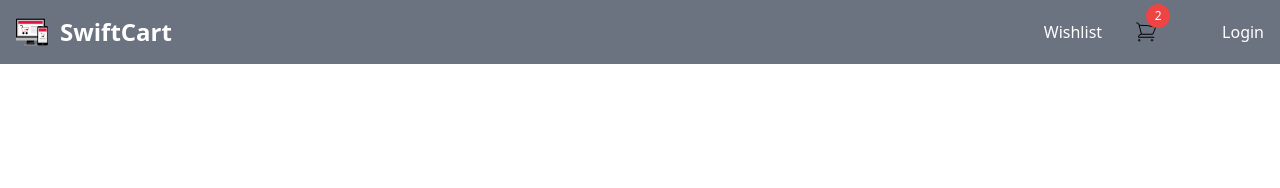
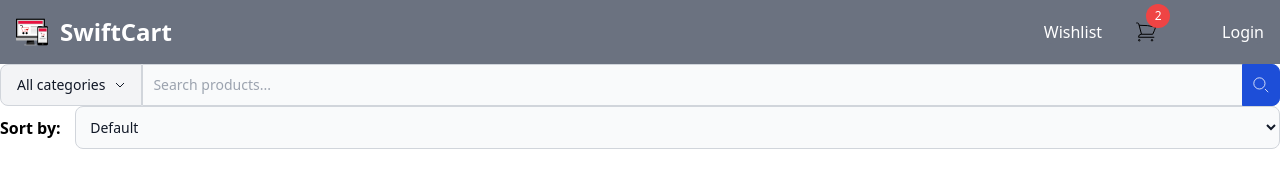
Before and after one commit to KemisoMalatsi/KEMMAL529_JSE07_C_KEMISO-MALATSI_JSF01, a plain HTML site: page index.html in a window 1280 px wide. Drawn offline with nearby package versions, Linux system fonts and the light colour scheme; no server answers.

Commit message:
Added filter and sort components to index.html, including HTML structure, Alpine.js logic, and API call to fetch categories

```diff
--- a/index.html
+++ b/index.html
@@ -11,7 +11,7 @@
 
 <body>
 
-    <!-- Header component -->
+  <!-- Header component -->
 
   <header class="sticky z-50 top-0" x-data="{ isOpen: false }">
     <nav class="bg-gray-500 border-gray-200">
@@ -58,10 +58,161 @@
     </nav>
   </header>
 
+  <!-- Main content -->
+
   <main>
+    <!-- Filter component -->
+    <div x-data="filterComponent()" x-init="init()">
+      <form>
+        <div class="flex lg:w-[31.25rem] sm:w-[95%] md:w-full relative">
+          <button
+            @click="toggleDropdown"
+            class="flex-shrink-0 z-10 inline-flex items-center py-2.5 px-4 text-sm font-medium text-center text-gray-900 bg-gray-100 border border-gray-300 rounded-l-lg hover:bg-gray-200"
+            type="button"
+          >
+            <span x-text="filterItem"></span>
+            <svg
+              class="w-2.5 h-2.5 ml-2.5"
+              aria-hidden="true"
+              xmlns="http://www.w3.org/2000/svg"
+              fill="none"
+              viewBox="0 0 10 6"
+            >
+              <path
+                stroke="currentColor"
+                strokeLinecap="round"
+                strokeLinejoin="round"
+                strokeWidth="2"
+                d="m1 1 4 4 4-4"
+              />
+            </svg>
+          </button>
+          <div
+            x-show="isDropdownOpen"
+            x-transition
+            class="z-10 absolute top-full bg-white divide-y divide-gray-100 rounded-lg shadow w-44"
+          >
+            <ul
+              class="py-2 text-sm text-gray-700"
+              aria-labelledby="dropdown-button"
+            >
+              <li
+                @click="handleFilter('All categories')"
+                class="px-4 py-2 hover:bg-gray-100 cursor-pointer"
+              >
+                All categories
+              </li>
+              <template x-for="category in categories" :key="category">
+                <li>
+                  <button
+                    @click="handleFilter(category)"
+                    type="button"
+                    class="w-full px-4 py-2 hover:bg-gray-100 text-left"
+                  >
+                    <span x-text="category"></span>
+                  </button>
+                </li>
+              </template>
+            </ul>
+          </div>
+          <div class="relative w-full">
+            <input
+              type="search"
+              id="search-dropdown"
+              name="searchInput"
+              class="p-2.5 w-full z-20 text-sm text-gray-900 bg-gray-50 rounded-r-lg border border-gray-300 focus:ring-blue-500 focus:border-blue-500"
+              placeholder="Search products..."
+              x-model="searchTerm"
+              @input="handleSearch"
+            />
+            <button
+              type="submit"
+              class="absolute top-0 right-0 p-2.5 text-sm font-medium h-full text-white bg-blue-700 rounded-r-lg border border-blue-700 hover:bg-blue-800 focus:ring-4 focus:outline-none focus:ring-blue-300"
+            >
+              <svg
+                class="w-4 h-4"
+                aria-hidden="true"
+                xmlns="http://www.w3.org/2000/svg"
+                fill="none"
+                viewBox="0 0 20 20"
+              >
+                <path
+                  stroke="currentColor"
+                  strokeLinecap="round"
+                  strokeLinejoin="round"
+                  strokeWidth="2"
+                  d="m19 19-4-4m0-7A7 7 0 1 1 1 8a7 7 0 0 1 14 0Z"
+                />
+              </svg>
+              <span class="sr-only">Search</span>
+            </button>
+          </div>
+        </div>
+      </form>
+    </div>
 
+    <!-- Sort component -->
+    <div x-data="sortComponent()">
+      <div class="flex sm:w-[95%] max-w-[21rem] md:w-full items-center">
+        <label for="sort" class="w-20 font-semibold">
+          Sort by:
+        </label>
+        <select
+          x-model="sorting"
+          @change="handleSort"
+          id="sort"
+          class="p-2.5 w-full text-sm text-gray-900 bg-gray-50 border border-gray-300 rounded-lg focus:ring-blue-500 focus:border-blue-500"
+        >
+          <option value="default">Default</option>
+          <option value="low">Price: Low to High</option>
+          <option value="high">Price: High to Low</option>
+        </select>
+      </div>
+    </div>
   </main>
 
+  <script>
+    function filterComponent() {
+      return {
+        categories: [], // Will be populated with categories from the API
+        filterItem: 'All categories',
+        searchTerm: '',
+        isDropdownOpen: false,
+        async init() {
+          try {
+            const response = await fetch('https://fakestoreapi.com/products');
+            const products = await response.json();
+            const uniqueCategories = [...new Set(products.map(product => product.category))];
+            this.categories = uniqueCategories;
+          } catch (error) {
+            console.error('Failed to fetch categories:', error);
+          }
+        },
+        toggleDropdown() {
+          this.isDropdownOpen = !this.isDropdownOpen;
+        },
+        handleFilter(category) {
+          this.filterItem = category;
+          this.isDropdownOpen = false;
+          // Implement filter logic based on selected category
+        },
+        handleSearch(event) {
+          this.searchTerm = event.target.value;
+          // Implement search logic based on searchTerm
+        }
+      }
+    }
+
+    function sortComponent() {
+      return {
+        sorting: 'default',
+        handleSort(event) {
+          this.sorting = event.target.value;
+          // Implement sort logic based on selected sorting option
+        }
+      }
+    }
+  </script>
 
 </body>
 
```
